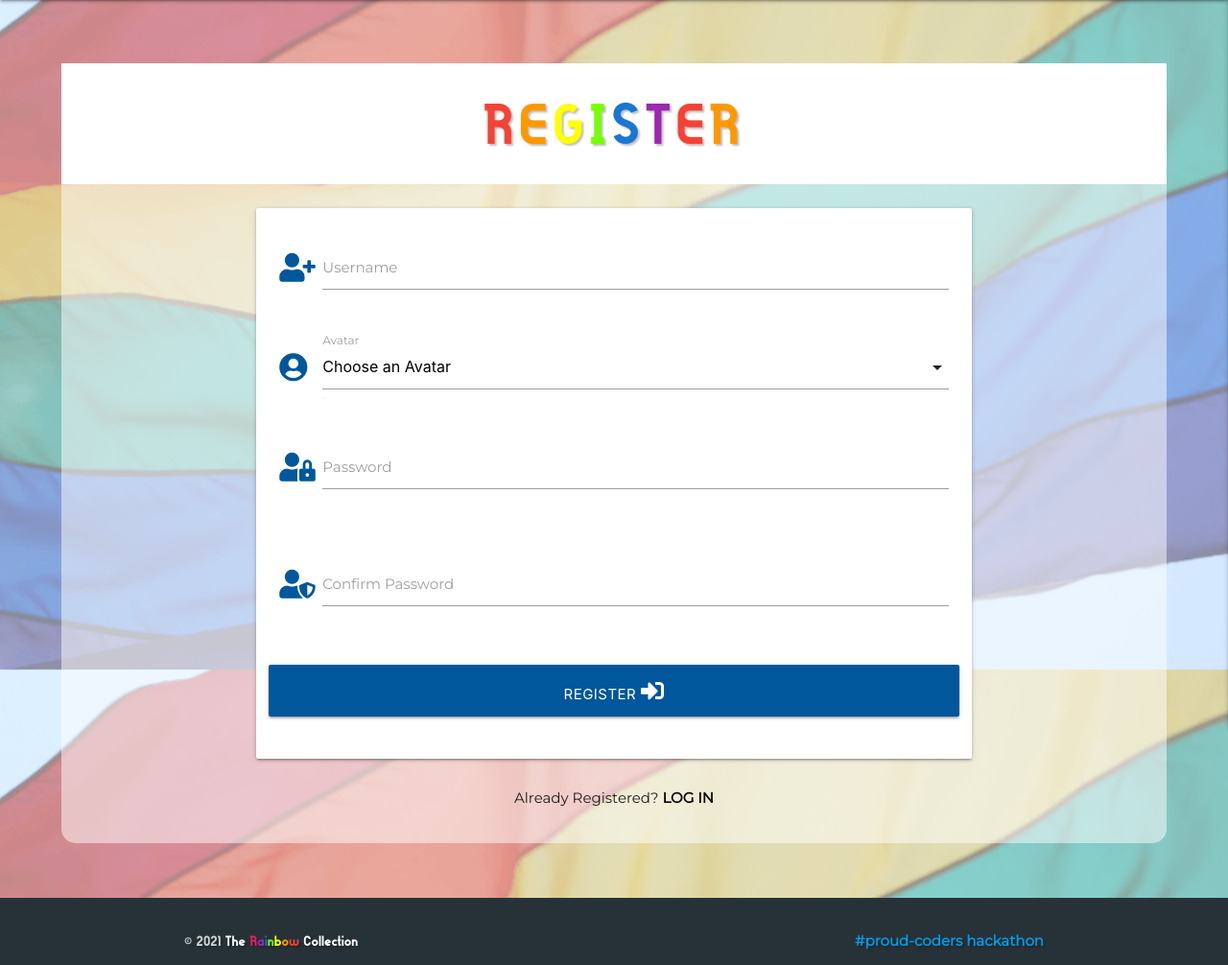
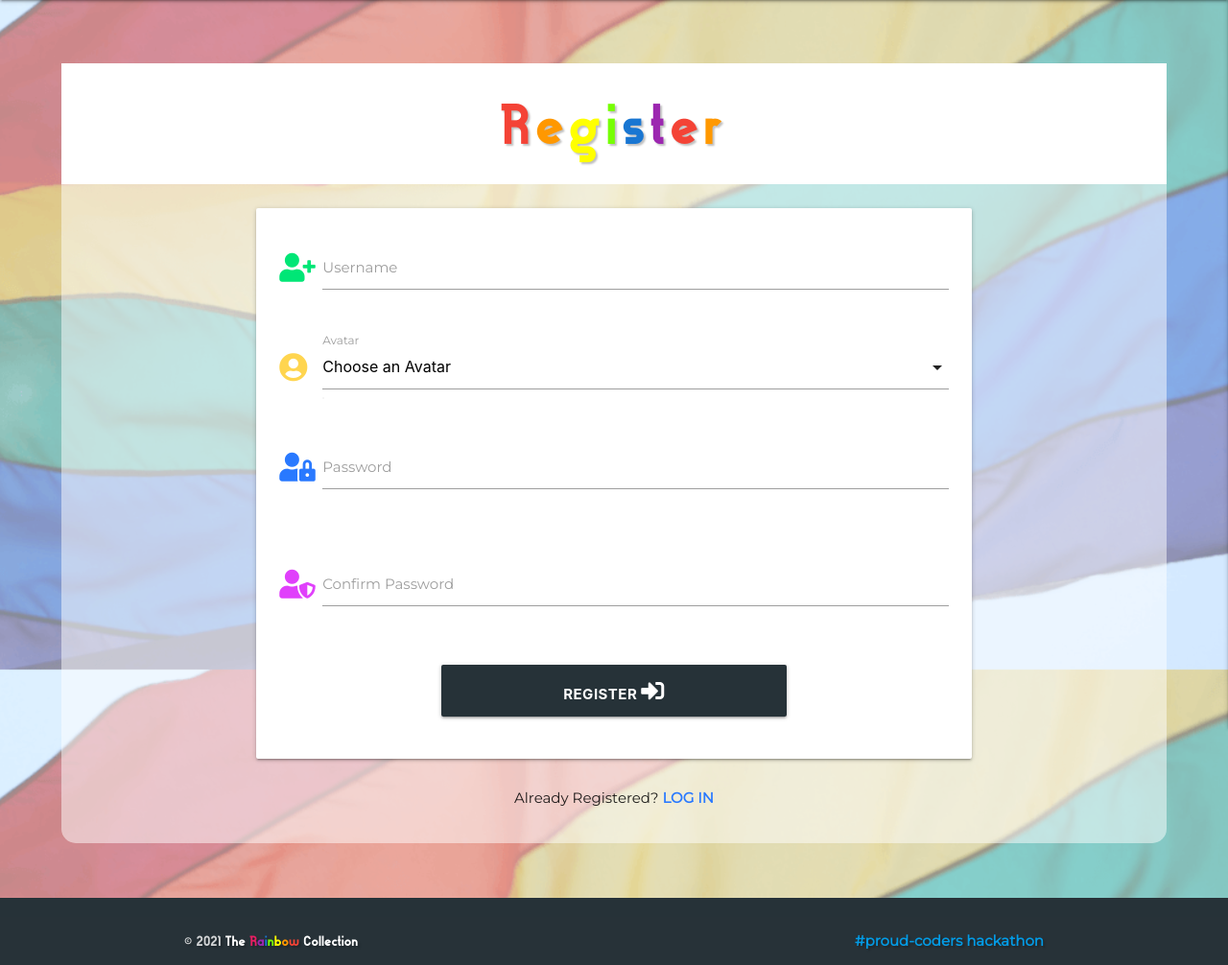
Before and after one commit to irasan/hackpride2021, a Flask app: page /register in a window 1280 px wide. Shown: the part 102-1108 px from the top of the page at 96% size. Run offline with Flask 2, Linux system fonts and the light colour scheme; some libraries are stand-ins or nearby versions.

Commit message:
Style login, registration and artpiece templates

```diff
--- a/static/css/style.css
+++ b/static/css/style.css
@@ -418,11 +418,25 @@ hr.divider::before {
 
 /* REVIEWS */
 .review-bubble {
-    border: 1px solid #000;
-    background: #fff;
+    border-radius: 8px;
+    background: #fffde7;
     margin-bottom: 10px;
+    margin-top: 0;
+    padding: 5px 20px;
 }
 
+#artpiece {
+    margin-top: 0;
+    border-radius: 8px;
+}
+
+.save-favorites .btn {
+    margin-bottom: 1em;
+}
+
+#save-icon {
+    padding: 10px;
+}
 
 /* FORM */
 .suggestion-form {
--- a/static/js/script.js
+++ b/static/js/script.js
@@ -9,6 +9,7 @@ $(document).ready(function () {
     $("select").formSelect(); // select dropdowns
     $(".modal").modal(); // modals
     $(".tabs").tabs(); // tabs
+    $('.tooltipped').tooltip(); // tooltip
 
     // custom flash messages
     function flashToast() {
--- a/templates/partials/collections.html
+++ b/templates/partials/collections.html
@@ -2,8 +2,7 @@
     <img src="{{ item.image }}" alt="{{ item.title }}" class="circle">
     <span class="title bold">{{ item.title }}</span>
     <p>
-        {{ item.summary|truncate(125) }}
-        <br>
+
         <a href="{{ url_for('artpiece', id=item._id) }}" class="bold">Add A Review</a>
     </p>
     <a href="{{ url_for('remove_favorite', id=item._id) }}" class="secondary-content center-align red-text bold">
--- a/templates/register.html
+++ b/templates/register.html
@@ -3,7 +3,7 @@
 
 <div class="row white-opacity-bg" id="register">
     <h3 class="center-align text-shadow white">
-        <span class="red-text font-gilbert">R</span><span class="orange-text font-gilbert">E</span><span class="yellow-text text-accent-2 font-gilbert">G</span><span class="light-green-text text-accent-3 font-gilbert">I</span><span class="blue-text text-darken-2 font-gilbert">S</span><span class="purple-text font-gilbert">T</span><span class="red-text font-gilbert">E</span><span class="orange-text font-gilbert">R</span>
+        <span class="red-text font-gilbert">R</span><span class="orange-text font-gilbert">e</span><span class="yellow-text text-accent-2 font-gilbert">g</span><span class="light-green-text text-accent-3 font-gilbert">i</span><span class="blue-text text-darken-2 font-gilbert">s</span><span class="purple-text font-gilbert">t</span><span class="red-text font-gilbert">e</span><span class="orange-text font-gilbert">r</span>
     </h3>
     <form class="col s12 m8 offset-m2" method="POST" action="{{ url_for('register') }}">
         <div class="card-panel">
@@ -11,7 +11,7 @@
             <!-- username -->
             <div class="row">
                 <div class="input-field col s12">
-                    <i class="fas fa-user-plus prefix light-blue-text text-darken-4"></i>
+                    <i class="fas fa-user-plus prefix green-text text-accent-3"></i>
                     <input id="username" name="username" type="text" minlength="5"
                         maxlength="15" pattern="^[a-zA-Z0-9]{5,15}$" class="validate" required>
                     <label for="username">Username</label>
@@ -21,7 +21,7 @@
             <!-- avatar selection -->
             <div class="row">
                 <div class="input-field col s12">
-                    <i class="fas fa-user-circle prefix light-blue-text text-darken-4"></i>
+                    <i class="fas fa-user-circle prefix amber-text text-lighten-2"></i>
                     <select class="icons validate" id="avatar" name="avatar" required>
                         <option value="" disabled selected>Choose an Avatar</option>
                         {% for avatar in avatars %}
@@ -35,7 +35,7 @@
             <!-- password -->
             <div class="row">
                 <div class="input-field col s12">
-                    <i class="fas fa-user-lock prefix light-blue-text text-darken-4"></i>
+                    <i class="fas fa-user-lock prefix blue-text text-accent-3"></i>
                     <input id="password" name="password" type="password" minlength="8"
                         maxlength="20" pattern="^[a-zA-Z0-9]{8,20}$" class="validate" required>
                     <label for="password">Password</label>
@@ -46,7 +46,7 @@
             <!-- password confirmation -->
             <div class="row">
                 <div class="input-field col s12">
-                    <i class="fas fa-user-shield prefix light-blue-text text-darken-4"></i>
+                    <i class="fas fa-user-shield prefix purple-text text-accent-2"></i>
                     <input id="password-confirm" name="password-confirm" type="password" minlength="8"
                         maxlength="20" pattern="^[a-zA-Z0-9]{8,20}$" class="validate" required>
                     <label for="password-confirm">Confirm Password</label>
@@ -56,7 +56,8 @@
 
             <!-- register -->
             <div class="row">
-                <button type="submit" class="col s12 btn-large light-blue darken-4">
+                <button type="submit"
+                    class="col s12 m6 offset-m3 btn-large bold blue-grey darken-4 white-text center-align">
                     Register <i class="fas fa-sign-in-alt"></i>
                 </button>
             </div>
@@ -68,7 +69,7 @@
         <div class="col s12">
             <p class="center-align">
                 Already Registered?
-                <a href="{{ url_for('login') }}" class="black-text bold">LOG IN</a>
+                <a href="{{ url_for('login') }}" class="blue-text text-accent-3 bold">LOG IN</a>
             </p>
         </div>
     </div>
```
Also changed, not shown: templates/artpiece.html (+21 -10 lines), templates/login.html (+13 -13 lines).
